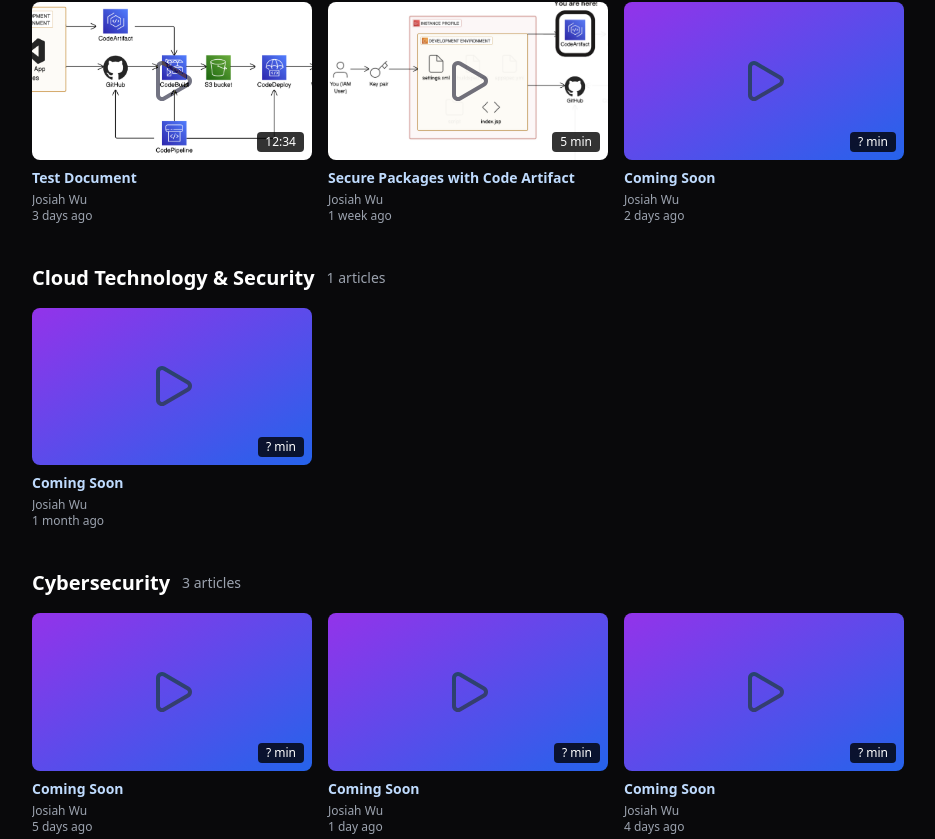
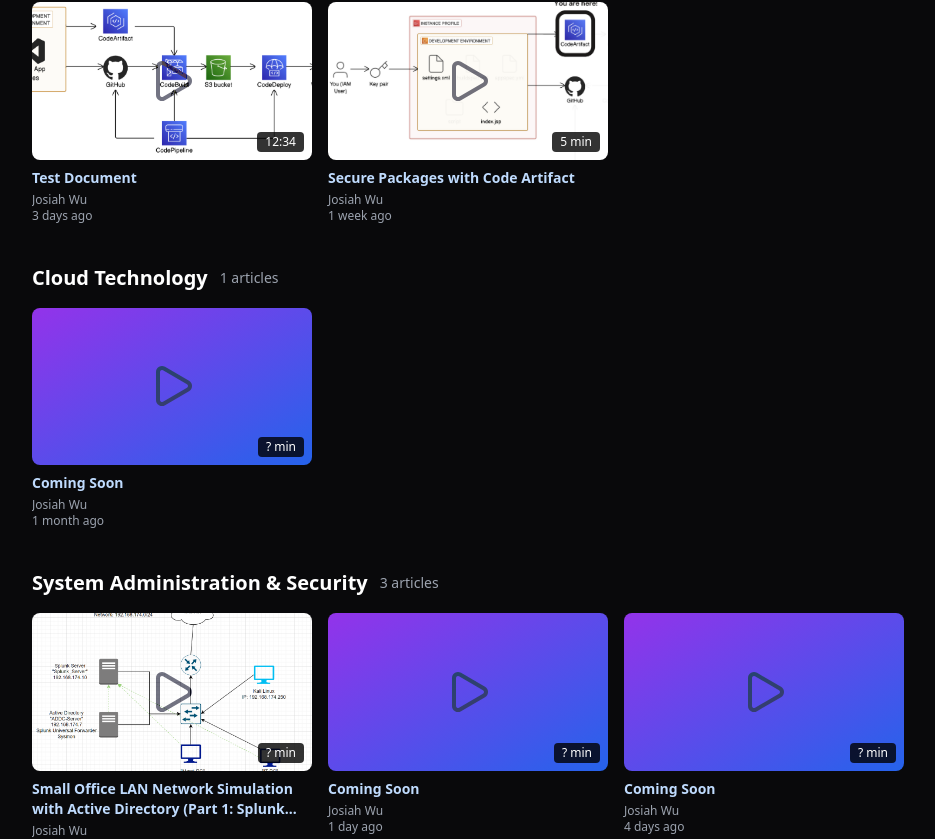
Before and after one commit to jwu29/myblog, a React (Vite) app: page /blog in a window 1280 px wide. Shown: the part 183-1022 px from the top of the page, without its empty margins (0-935 px from the left). Built offline with nearby package versions, Linux system fonts and the light colour scheme; the HTML template or start-up script is replaced by a standard one.

Commit message:
Changes in Markdown Viewer and Image size

```diff
--- a/src/data/ArticlesInfo.json
+++ b/src/data/ArticlesInfo.json
@@ -29,15 +29,18 @@
       "markdownFile": "content"
     },
     {
-      "id": 3,
-      "title": "Coming Soon",
+      "id": "active-directory-splunk",
+      "title": "Small Office LAN Network Simulation with Active Directory (Part 1: Splunk Server)",
       "channel": "Josiah Wu",
       "channelId": "testing",
       "views": "1.2M",
       "uploaded": "2 days ago",
       "duration": "? min",
-      "description": "Discover the best travel destinations for 2024.",
-      "thumbnailColor": "from-orange-600 to-pink-600"
+      "description": "Home Lab",
+      "thumbnailColor": "from-orange-600 to-pink-600",
+      "thumbnailImage": "Splunk-Project-Diagram.png",
+      "markdownFolder": "active-directory-splunk",
+      "markdownFile": "content"
     },
     {
       "id": 4,
@@ -101,21 +104,21 @@
       "name": "Data Engineering & DevOps",
       "channelId": "testing",
       "videoCount": 3,
-      "videos": ["sample-document", "aws-code-artifact", 3]
+      "videos": ["sample-document", "aws-code-artifact"]
     },
     {
       "id": 2,
-      "name": "Cloud Technology & Security",
+      "name": "Cloud Technology",
       "channelId": "testing",
       "videoCount": 1,
       "videos": [4]
     },
     {
       "id": 3,
-      "name": "Cybersecurity",
+      "name": "System Administration & Security",
       "channelId": "testing",
       "videoCount": 3,
-      "videos": [5, 6, 7]
+      "videos": ["active-directory-splunk", 6, 7]
     },
     {
       "id": 4,
--- a/src/data/markdown/active-directory-splunk/content.md
+++ b/src/data/markdown/active-directory-splunk/content.md
@@ -1,10 +1,6 @@
-# Mini Office LAN Network with Active Directory & Splunk Server (Part 1)
+# Small Office LAN Network Simulation with Active Directory (Part 1: Splunk Server)
 
-**Author:** Josiah Wu
-
----
-
----
+## **Author:** Josiah Wu
 
 ## About
 
@@ -77,11 +73,9 @@ Finally, we will redirect to the `bin` directory of splunk and start Splunk.
 
 The Splunk Server is now activated on the network; any device on the network can now connect to Splunk through the address `192.168.174.10:8000`.
 
-### ADDC_Server
-
 ## Step 2 - Installing Splunk Universal Forwarder
 
-Splunk Universal Forwarder
+We now need to install Splunk Universal Forwarder and Sysmon in both `ADDC_Server` and the host machines. Splunk Universal Forwarder is
 
 ### Resolution
 
--- a/src/index.css
+++ b/src/index.css
@@ -149,7 +149,7 @@ button:focus-visible {
   border-radius: 0.25rem;
   font-size: 0.875em;
   color: #fbbf24;
-  font-family: 'Courier New', monospace;
+  font-family: "Courier New", monospace;
 }
 
 .markdown-content pre {
@@ -168,9 +168,16 @@ button:focus-visible {
   font-size: 0.875rem;
 }
 
-.markdown-content ul, .markdown-content ol {
+.markdown-content ul {
   margin-bottom: 1rem;
   padding-left: 2rem;
+  list-style-type: disc;
+}
+
+.markdown-content ol {
+  margin-bottom: 1rem;
+  padding-left: 2rem;
+  list-style-type: decimal;
 }
 
 .markdown-content li {
@@ -212,7 +219,7 @@ button:focus-visible {
 }
 
 .markdown-content img {
-  max-width: 50%;
+  max-width: 90%;
   height: auto;
   border-radius: 0.5rem;
   margin: 1rem 0;
```
